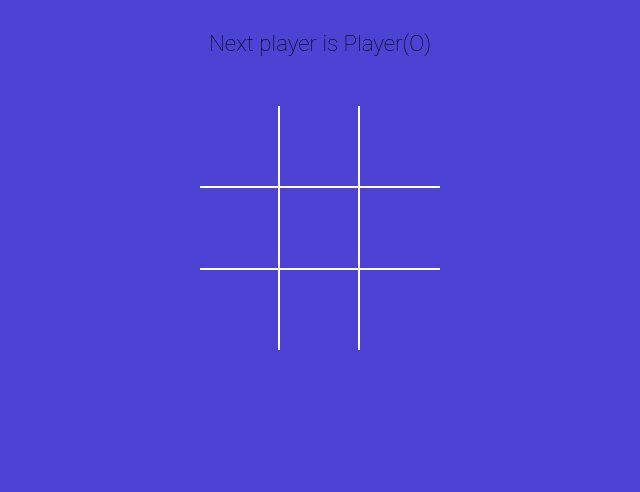
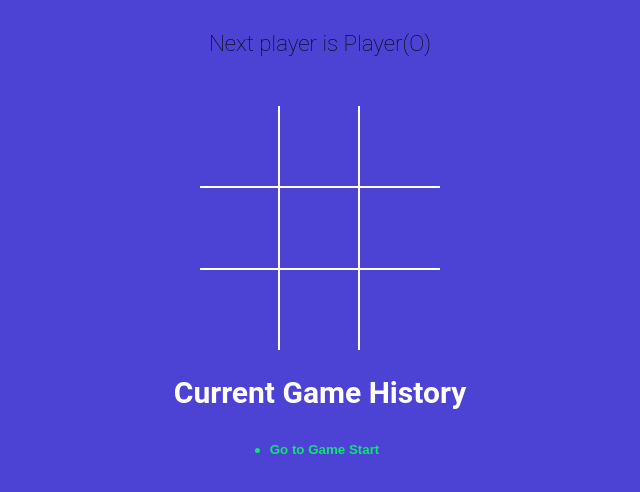
Before and after one commit to AsheerAF911/Tic_Tac_Toe, a React (Vite) app: page / in a window 1280 px wide. Shown: the top 492 px of the page, without its empty margins (320-960 px from the left). Built offline with nearby package versions, Linux system fonts and the light colour scheme.

Commit message:
game history

```diff
--- a/src/App.jsx
+++ b/src/App.jsx
@@ -3,35 +3,68 @@
 import { useState } from 'react';
 import { calculateWinner } from './winner.js';
 import StatusMessage from './components/StatusMessage';
+import History from './components/History';
 
 function App() {
-  const [squares, setSquares] = useState(Array(9).fill(null));
-  const [isXNext, setIsXNext] = useState(false);
+  const [history, setHistory] = useState([
+    { squares: Array(9).fill(null), isXNext: false },
+  ]);
+  const [currentMove, setCurrentMove] = useState(0);
 
-  const winner = calculateWinner(squares);
+  const gamingBoard = history[currentMove];
+
+  const winner = calculateWinner(gamingBoard.squares);
+
+  console.log({ history, currentMove });
 
   const handleSquareClick = clickedPosition => {
-    if (squares[clickedPosition] || winner) {
+    if (gamingBoard.squares[clickedPosition] || winner) {
       return;
     }
 
-    setSquares(currentSquares => {
-      return currentSquares.map((squareValue, position) => {
-        if (clickedPosition === position) {
-          return isXNext ? 'X' : 'O';
+    setHistory(currentHistory => {
+      const isTraversing = currentMove + 1 !== currentHistory.length;
+
+      const lastGamingState = isTraversing
+        ? currentHistory[currentMove]
+        : currentHistory[currentHistory.length - 1];
+
+      const nextSquareState = lastGamingState.squares.map(
+        (squareValue, position) => {
+          if (clickedPosition === position) {
+            return lastGamingState.isXNext ? 'X' : 'O';
+          }
+
+          return squareValue;
         }
+      );
 
-        return squareValue;
+      const base = isTraversing
+        ? currentHistory.slice(0, currentHistory.indexOf(lastGamingState) + 1)
+        : currentHistory;
+
+      return base.concat({
+        squares: nextSquareState,
+        isXNext: !lastGamingState.isXNext,
       });
     });
 
-    setIsXNext(currentIsXNext => !currentIsXNext);
+    setCurrentMove(move => move + 1);
+  };
+
+  const moveTo = move => {
+    setCurrentMove(move);
   };
 
   return (
     <div className="app">
-      <StatusMessage winner={winner} isXNext={isXNext} squares={squares} />
-      <Board squares={squares} handleSquareClick={handleSquareClick} />
+      <StatusMessage winner={winner} gamingBoard={gamingBoard} />
+      <Board
+        squares={gamingBoard.squares}
+        handleSquareClick={handleSquareClick}
+      />
+      <h2>Current Game History</h2>
+      <History history={history} moveTo={moveTo} currentMove={currentMove} />
     </div>
   );
 }
--- /dev/null
+++ b/src/components/History.jsx
@@ -0,0 +1,21 @@
+const History = ({ history, moveTo, currentMove }) => {
+  return (
+    <div className="history-wrapper">
+      <ul className="history">
+        {history.map((_, index) => (
+          <li key={index}>
+            <button
+              type="button"
+              className={`btn-move ${currentMove === index ? 'active' : ''}`}
+              onClick={() => moveTo(index)}
+            >
+              {index === 0 ? 'Go to Game Start' : `Go to move #${index}`}
+            </button>
+          </li>
+        ))}
+      </ul>
+    </div>
+  );
+};
+
+export default History;
--- a/src/components/StatusMessage.jsx
+++ b/src/components/StatusMessage.jsx
@@ -1,4 +1,5 @@
-const StatusMessage = ({ winner, isXNext, squares }) => {
+const StatusMessage = ({ winner, gamingBoard }) => {
+  const { squares, isXNext } = gamingBoard;
   const noMovesLeft = squares.every(squareValue => squareValue !== null);
 
   const nextPlayer = isXNext ? 'X' : 'O';
```
